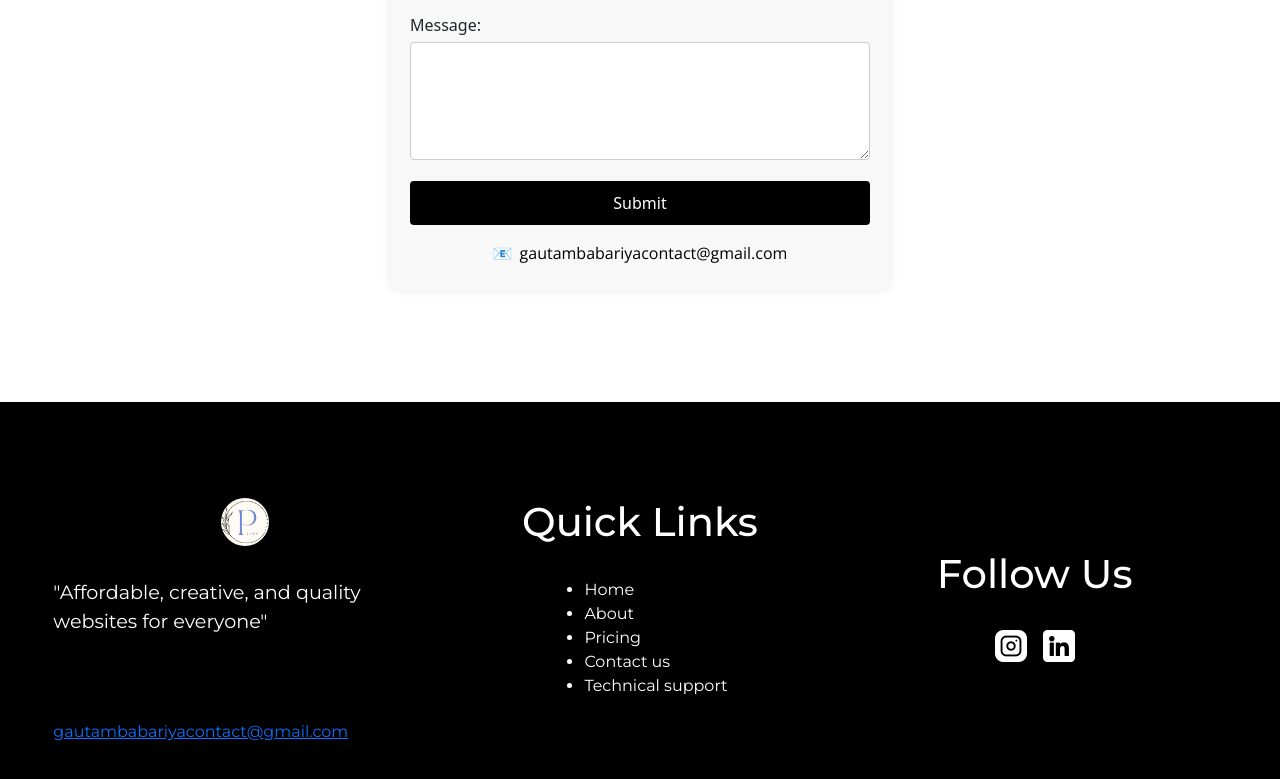
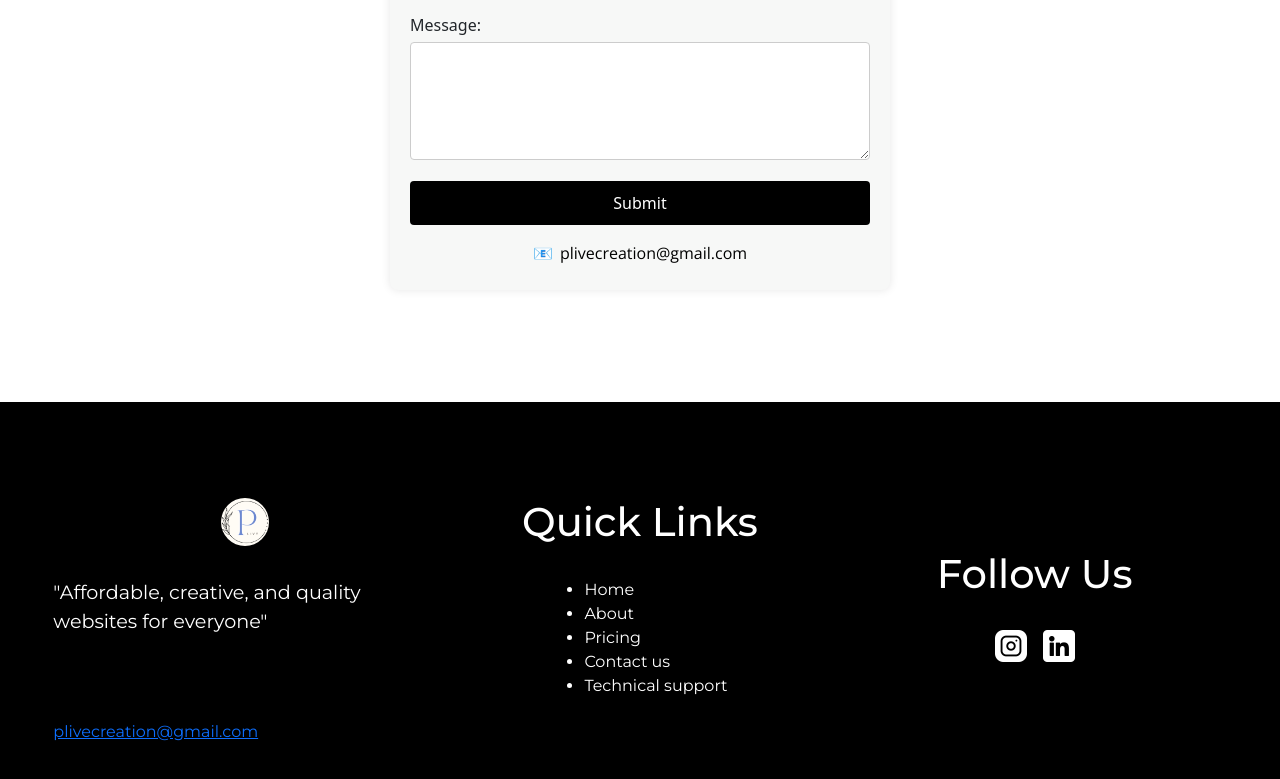
Before and after one commit to gautam-babariya/plive-creation, a React (Vite) app in the folder Front/: page / in a window 1280 px wide. Shown: the part 4699-5478 px from the top of the page. Built offline with nearby package versions, Linux system fonts and the light colour scheme.

Commit message:
linkupdate

```diff
--- a/Front/components/Contactus/Contactus.jsx
+++ b/Front/components/Contactus/Contactus.jsx
@@ -79,7 +79,7 @@ function Contactus() {
                     </div>
                     <button className='contact_buttoncontact' type="submit">Submit</button>
                 </form>
-                <label id='contact_email' className='contact_lable' for="name" >&#128231; <a id="contact_gmaildirect" href="mailto:gautambabariyacontact@gmail.com">gautambabariyacontact@gmail.com</a></label>
+                <label id='contact_email' className='contact_lable' for="name" >&#128231; <a id="contact_gmaildirect" href="mailto:plivecreation@gmail.com">plivecreation@gmail.com</a></label>
                 <Modal isOpen={modalIsOpen} onRequestClose={() => setModalIsOpen(false)} className="contact_ReactModal__Content">
                     <h2 className='contact_popuph2'>{modalMessage}</h2>
                 </Modal>
--- a/Front/components/Footer/Footer.jsx
+++ b/Front/components/Footer/Footer.jsx
@@ -23,7 +23,7 @@ function Footer() {
                 </div>
                 <div id='footer_info'>
                     <p id='footer_tagline' style={{ marginBottom: "5rem" }}>"Affordable, creative, and quality websites for everyone"</p>
-                    <a id='footer_gmailforcontact' href="mailto:gautambabariyacontact@gmail.com">gautambabariyacontact@gmail.com</a>
+                    <a id='footer_gmailforcontact' href="mailto:plivecreation@gmail.com">plivecreation@gmail.com</a>
                 </div>
             </div>
             <div id='footer_quicklinkdiv'>
@@ -86,12 +86,20 @@ function Footer() {
             <div id='footer_socialmedia'>
                 <h1 id='footer_socialtitle'>Follow Us</h1>
                 <div id='footer_socialmedia_icons'>
+                    <Link
+                        className='footer_navlinks'
+                        to="https://www.instagram.com/plivecreation?igsh=bnVpeGlrZDJyNTc=" target='_blank'>
                         <div id='footer_instagram'>
                             <img id='footer_instaimg' src={insta} alt='instagram' />
                         </div>
+                    </Link>
+                    <Link
+                        className='footer_navlinks'
+                        to="https://www.linkedin.com/in/plivecreation" target='_blank'>
                         <div id='footer_linkedin'>
                             <img id='footer_linkedinimg' src={linkedin} alt='linkedin' />
                         </div>
+                    </Link>
                 </div>
             </div>
         </div>
--- a/Front/components/Technicalform/Technicalform.jsx
+++ b/Front/components/Technicalform/Technicalform.jsx
@@ -105,7 +105,7 @@ function Technicalform() {
           </div>
           <button className='technical_buttoncontact' type="submit">Submit</button>
         </form>
-        <label id='technical_email' className='technical_lable' for="name" >&#128231; <a id="technical_gmaildirect" href="mailto:gautambabariyacontact@gmail.com">gautambabariyacontact@gmail.com</a></label>
+        <label id='technical_email' className='technical_lable' for="name" >&#128231; <a id="technical_gmaildirect" href="mailto:plivecreation@gmail.com">plivecreation@gmail.com</a></label>
         <Modal isOpen={modalIsOpen} onRequestClose={() => setModalIsOpen(false)} className="technical_ReactModal__Content">
           <h2 className='technical_popuph2'>{modalMessage}</h2>
         </Modal>
```
Lines whose indentation alone changed are shown as unchanged.
